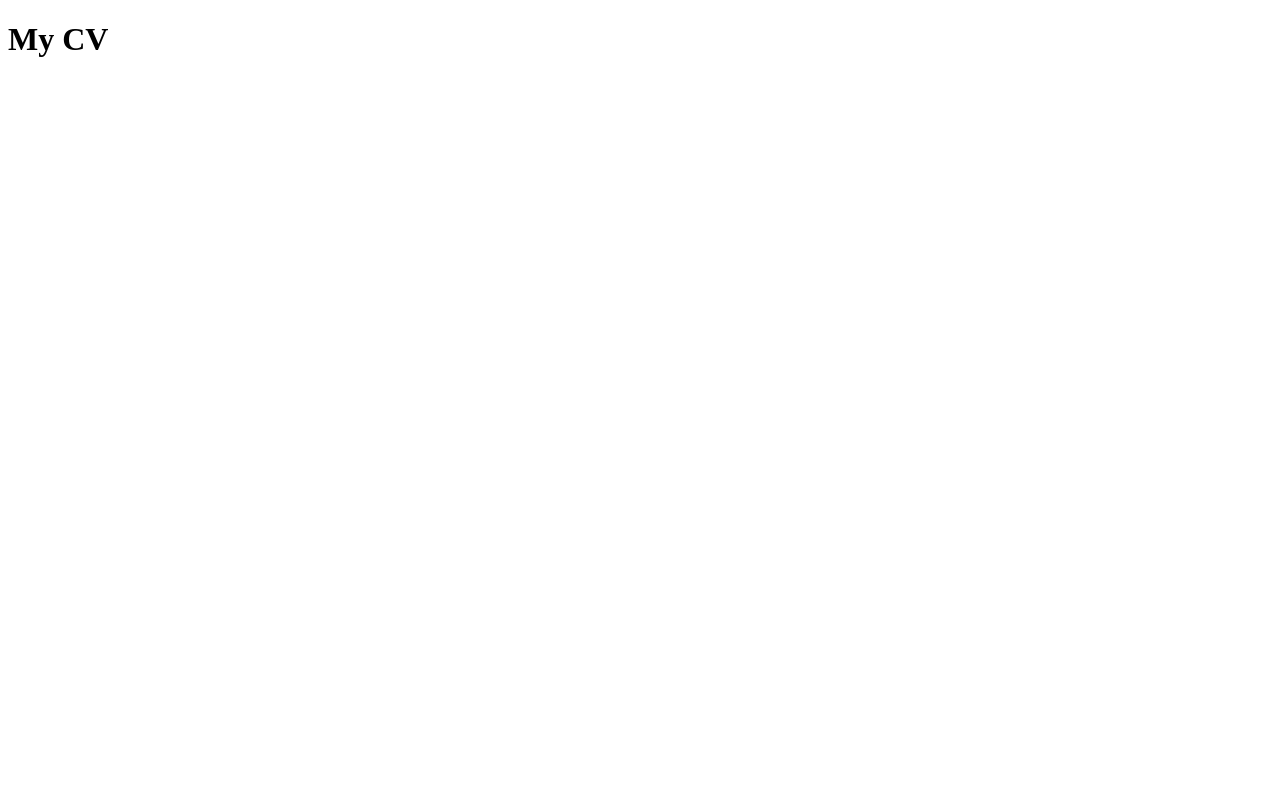
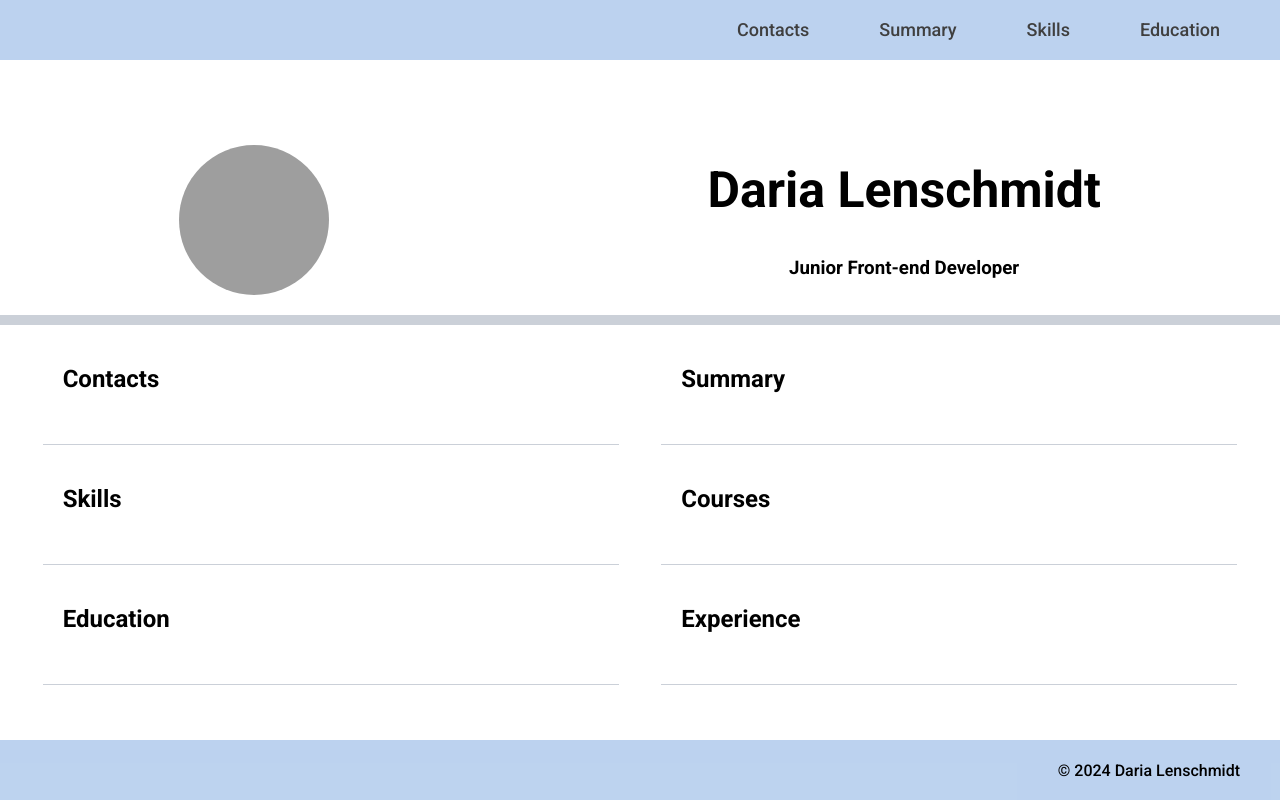
Before and after one commit to DariaLen/rsschool-cv, a plain HTML site: page index.html in a window 1280 px wide. Drawn offline with Linux system fonts and the light colour scheme; grey boxes are pictures that could not be loaded.

Commit message:
feat: add sections about me

```diff
--- a/index.html
+++ b/index.html
@@ -4,11 +4,64 @@
 <head>
     <meta charset="UTF-8">
     <meta name="viewport" content="width=device-width, initial-scale=1.0">
-    <title>Document</title>
+    <title>CV</title>
+    <link rel="stylesheet" href="./style.css">
+    <link rel="icon" href="assets/favicon.ico" />
+    <link rel="preconnect" href="https://fonts.gstatic.com">
+    <link href="https://fonts.googleapis.com/css2?family=Roboto:wght@100;300;500;700&display=swap" rel="stylesheet">
 </head>
 
 <body>
-    <h1>My CV</h1>
+    <header class="header ">
+        <nav class="nav">
+            <ul class="nav-list">
+                <li class="nav-item"><a href="#contacts" class="nav-link">Contacts</a></li>
+                <li class="nav-item"><a href="#summary" class="nav-link">Summary</a></li>
+                <li class="nav-item"><a href="#skills" class="nav-link">Skills</a></li>
+                <li class="nav-item"><a href="#educations" class="nav-link">Education</a></li>
+            </ul>
+        </nav>
+
+    </header>
+    <main class="container main-container">
+        <div class="row profile">
+            <div class="container-head">
+                <img src="https://cdn-icons-png.flaticon.com/256/3135/3135789.png" alt="avatar">
+                <section class="section-about" id="profile">
+                    <h1>Daria Lenschmidt</h1>
+                    <h3>Junior Front-end Developer</h3>
+                </section>
+            </div>
+        </div>
+        <div class="decoration-line"></div>
+        <div class="row">
+            <section class="section" id="contacts">
+                <h2>Contacts</h2>
+            </section>
+            <section class="section" id="summary">
+                <h2>Summary</h2>
+            </section>
+        </div>
+        <div class="row">
+            <section class="section" id="skills">
+                <h2>Skills</h2>
+            </section>
+            <section class="section" id="courses">
+                <h2>Courses</h2>
+            </section>
+        </div>
+        <div class="row">
+            <section class="section" id="education">
+                <h2>Education</h2>
+            </section>
+            <section class="section" id="experience">
+                <h2>Experience</h2>
+            </section>
+        </div>
+    </main>
+    <footer class="footer ">
+        &copy; 2024 Daria Lenschmidt
+    </footer>
 </body>
 
 </html>
--- a/style.css
+++ b/style.css
@@ -1,5 +1,126 @@
 *{
-    margin: 0;
+    margin: 0 ;
     padding: 0;
     box-sizing: border-box;
+    font-family: 'Roboto', sans-serif;
 }
+html {
+    scroll-behavior: smooth;
+  }
+body {
+    display: flex;
+    flex-direction: column;
+    justify-content: space-between;
+    min-height: 100vh;
+
+  }
+  .header {
+    display: flex;
+    height: 60px;
+    align-items: center;
+    justify-content: flex-end;
+    background-color: rgba(176, 202, 236, 0.841);
+    padding: 20px 40px;
+}
+
+.wrapper {
+    flex: 1;
+    display: flex;
+    flex-direction: column;
+}
+
+.header ul {
+    display: flex;
+    gap: 30px;
+    list-style-type: none;
+    cursor: pointer;
+    font-weight: 400;
+}
+.container-head section{
+text-align: center;
+}
+.section-about h1{
+    padding-bottom:2.4rem;
+    font-size: 50px;
+}
+.nav-list {
+    list-style: none;
+}
+
+.nav-link {
+    padding: 0 20px;
+    line-height: 50px;
+    font-size: 18px;
+    transition: color 0.3s, transform 0.3s;
+    color: rgb(63, 63, 63);
+}
+
+.nav-list a {
+    text-decoration: none;
+    color: rgb(63, 63, 63);
+}
+
+.nav-link:hover {
+    color: #16429a;
+    text-decoration: underline;
+    transform: scale(1.25);
+}
+
+.container-head {
+    display: flex;
+    align-items: center;
+    padding-top: 30px;
+    width: 100%;
+    justify-content: space-around;
+}
+
+.container-head img {
+    width: 150px;
+    height: 150px;
+    border-radius: 50%;
+    margin-right: 20px;
+}
+
+.footer {
+    display: flex;
+    height: 60px;
+    background-color: rgba(176, 202, 236, 0.841);
+    justify-content: flex-end;
+    align-items: center;
+    padding: 0 40px;
+}
+
+.container {
+    max-width: 1440px;
+    display: flex;
+    /* flex-direction: column; */
+    flex-wrap: wrap;
+    align-items: center;
+    gap: 20px;
+    margin:  auto;
+}
+
+ .row{
+    display: flex;
+    justify-content: space-evenly;
+    width: 100%;
+ }
+
+.section {
+    width: 45%;
+    min-height: 100px;
+    padding: 20px;
+
+    border-bottom: 1px solid rgba(194, 200, 209, 0.841);
+}
+
+.decoration-line{
+    width: 100%;
+    height: 10px;
+    background-color: rgba(194, 200, 209, 0.841);
+}
+@media (max-width: 768px) {
+    .section {
+        width: 100%;
+    }
+}
```
